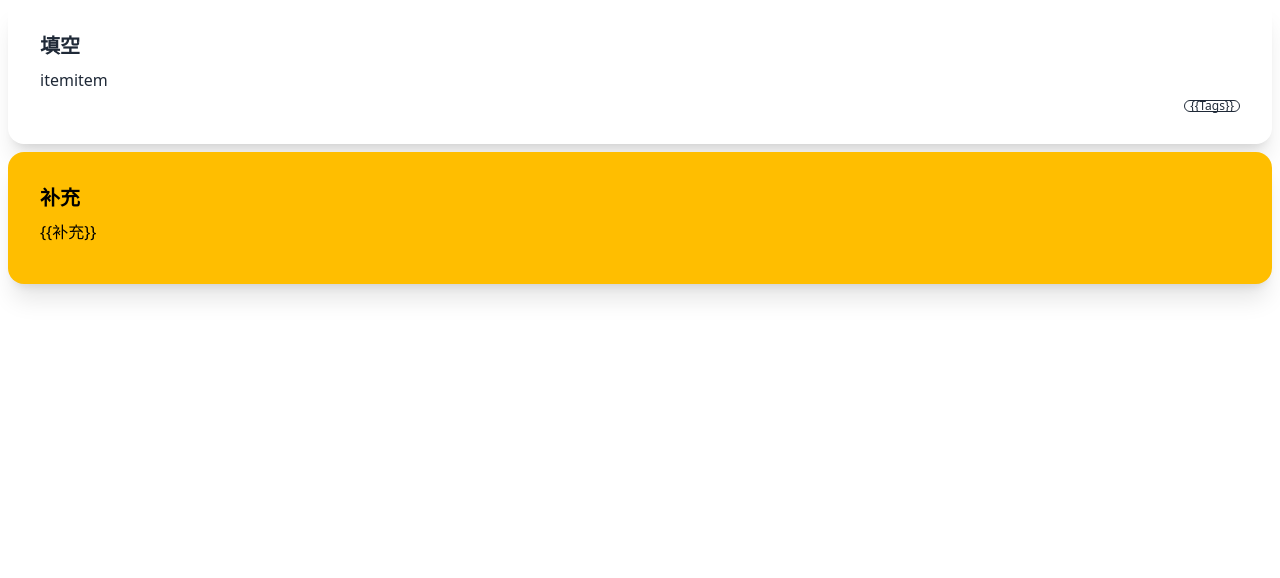
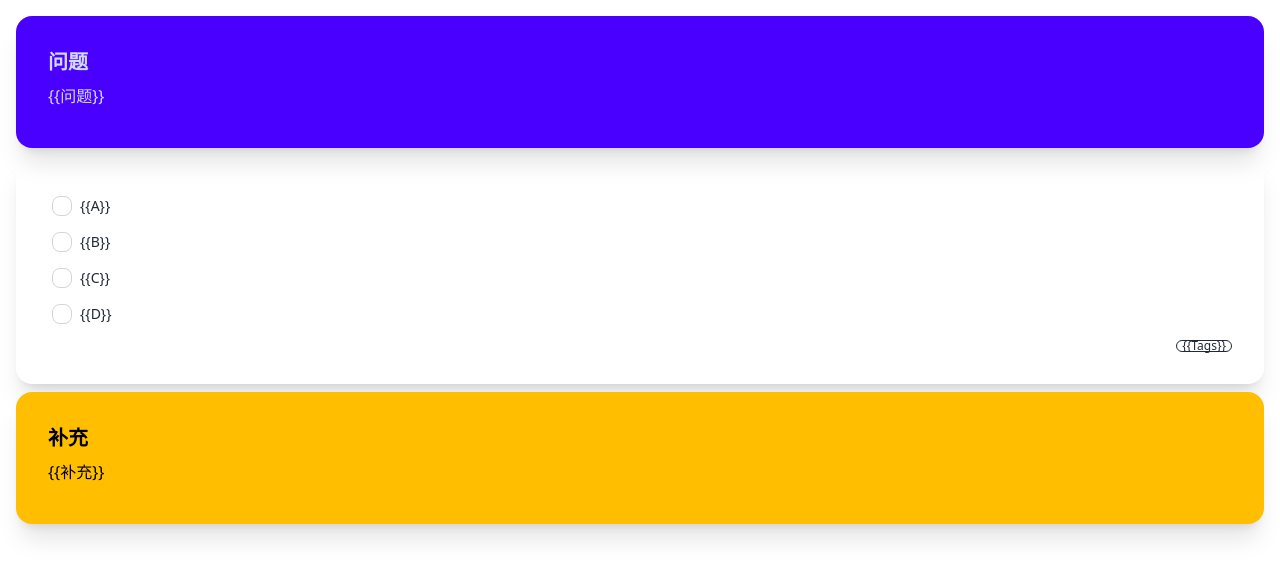
Before and after one commit to zhaorui2000/zr-anki-template, a Preact app: page / in a window 1280 px wide. Shown: the top 578 px of the page. Built offline with nearby package versions, Linux system fonts and the light colour scheme.

Commit message:
feat: 多选题

```diff
--- /dev/null
+++ b/src/components/CheckBox.jsx
@@ -0,0 +1,62 @@
+import { cva, cx } from "class-variance-authority";
+export default function CheckBox(props) {
+  const {
+    checkColor,
+    bgColor,
+    size,
+    children,
+    checked,
+    className,
+    ...restProps
+  } = props;
+  const checkClass = cva(["checkbox"], {
+    variants: {
+      checkColor: {
+        primary: ["checkbox-primary"],
+        secondary: ["checkbox-secondary"],
+        accent: ["checkbox-accent"],
+        neutral: ["checkbox-neutral"],
+        base: ["base-100"],
+        info: ["checkbox-info"],
+        success: ["checkbox-success"],
+        warning: ["checkbox-warning"],
+        error: ["checkbox-error"],
+      },
+      bgColor: {
+        primary: ["bg-primary"],
+        secondary: ["bg-secondary"],
+        accent: ["bg-accent"],
+        neutral: ["bg-neutral"],
+        base: ["base-100"],
+        info: ["bg-info"],
+        success: ["bg-success"],
+        warning: ["bg-warning"],
+        error: ["bg-error"],
+      },
+      size: {
+        lg: ["checkbox-lg"],
+        md: ["checkbox-md"],
+        sm: ["checkbox-sm"],
+        xs: ["checkbox-xs"],
+      },
+    },
+    defaultVariants: {
+      checkColor: "base",
+      size: "sm",
+      bgColor: "base",
+    },
+  });
+  return (
+    <div class={cx("form-control", "w-fit", className)}>
+      <label className="cursor-pointer label">
+        <input
+          type="checkbox"
+          checked={checked}
+          className={checkClass({ checkColor, size, bgColor })}
+          {...restProps}
+        />
+        <span className="label-text ml-2">{children}</span>
+      </label>
+    </div>
+  );
+}
--- a/src/components/Radio.jsx
+++ b/src/components/Radio.jsx
@@ -49,7 +49,7 @@ export default function Radio(props) {
     },
   });
   return (
-    <div class={cx("form-control", "w-fit", className)}>
+    <div className={cx("form-control", "w-fit", className)}>
       <label class="label cursor-pointer">
         <input
           type="radio"
--- a/src/main.jsx
+++ b/src/main.jsx
@@ -1,5 +1,5 @@
 import { render } from "preact";
 import "./index.css";
-import App from "./填空题/reverse";
+import App from "./多选题/reverse";
 
 render(<App />, document.getElementById("app"));
--- /dev/null
+++ b/src/多选题/index.jsx
@@ -0,0 +1,118 @@
+import { useCallback, useMemo, useState } from "preact/hooks";
+import Button from "../components/Button";
+import Card from "./../components/Card";
+import CheckBox from "./../components/CheckBox";
+import { v4 as uuid } from "uuid";
+import generateUniqueRandomNumbers from "./../utils/generateUniqueRandomNumbers";
+import { cva } from "class-variance-authority";
+export default function App() {
+  const [result, setResult] = useState([]);
+  const [showAnswer, setShowAnswer] = useState(false);
+
+  const question = "{{问题}}";
+  const optionA = "{{A}}";
+  const optionB = "{{B}}";
+  const optionC = "{{C}}";
+  const optionD = "{{D}}";
+  const answer = "{{答案}}".split("").map((item) => item.toUpperCase());
+
+  const randomOrder = useMemo(() => generateUniqueRandomNumbers(1, 4), []);
+
+  const name = uuid();
+
+  const orderClass = cva("", {
+    variants: {
+      order: {
+        1: "order-1",
+        2: "order-2",
+        3: "order-3",
+        4: "order-4",
+      },
+    },
+  });
+
+  const calcColor = useCallback(
+    function (value) {
+      if (!showAnswer) {
+        return "";
+      }
+      console.log(result, value);
+      if (answer.includes(value)) {
+        return "success";
+      }
+      if (result.includes(value)) {
+        return "error";
+      }
+    },
+    [showAnswer]
+  );
+
+  const handleClick = function () {
+    setShowAnswer(true);
+  };
+  const handleChange = function (e) {
+    let resultSet = new Set(result);
+    let value = e.target.value;
+    if (e.target.checked) {
+      resultSet.add(value);
+    } else {
+      resultSet.delete(value);
+    }
+    setResult([...resultSet]);
+  };
+
+  return (
+    <div className="flex flex-col gap-y-2 p-4">
+      <Card title="问题" color="primary">
+        {question}
+      </Card>
+      <Card>
+        <div className="grid">
+          <CheckBox
+            value="A"
+            name={name}
+            onChange={handleChange}
+            bgColor={calcColor("A")}
+            checkColor={calcColor("A")}
+            className={orderClass({ order: randomOrder[0] })}
+          >
+            {optionA}
+          </CheckBox>
+          <CheckBox
+            value="B"
+            name={name}
+            onChange={handleChange}
+            bgColor={calcColor("B")}
+            checkColor={calcColor("B")}
+            className={orderClass({ order: randomOrder[1] })}
+          >
+            {optionB}
+          </CheckBox>
+          <CheckBox
+            value="C"
+            name={name}
+            onChange={handleChange}
+            bgColor={calcColor("C")}
+            checkColor={calcColor("C")}
+            className={orderClass({ order: randomOrder[2] })}
+          >
+            {optionC}
+          </CheckBox>
+          <CheckBox
+            value="D"
+            name={name}
+            onChange={handleChange}
+            bgColor={calcColor("D")}
+            checkColor={calcColor("D")}
+            className={orderClass({ order: randomOrder[3] })}
+          >
+            {optionD}
+          </CheckBox>
+        </div>
+      </Card>
+      <Button color="primary" disabled={showAnswer} onClick={handleClick}>
+        确定
+      </Button>
+    </div>
+  );
+}
--- /dev/null
+++ b/src/多选题/reverse.jsx
@@ -0,0 +1,73 @@
+import { useCallback, useMemo, useState } from "preact/hooks";
+import Card from "./../components/Card";
+import Tags from "./../modules/Tags";
+import CheckBox from "./../components/CheckBox";
+import { v4 as uuid } from "uuid";
+import generateUniqueRandomNumbers from "./../utils/generateUniqueRandomNumbers";
+import { cva } from "class-variance-authority";
+export default function App() {
+  const question = "{{问题}}";
+  const optionA = "{{A}}";
+  const optionB = "{{B}}";
+  const optionC = "{{C}}";
+  const optionD = "{{D}}";
+  const extension = "{{补充}}";
+  const answer = "{{答案}}".split("").map((item) => item.toUpperCase());
+
+  const randomOrder = useMemo(() => generateUniqueRandomNumbers(1, 4), []);
+
+  const name = uuid();
+
+  const calcColor = useCallback(function (value) {
+    if (answer.includes(value)) {
+      return "success";
+    }
+  }, []);
+
+  return (
+    <div className="flex flex-col gap-y-2 p-4">
+      <Card title="问题" color="primary">
+        {question}
+      </Card>
+      <Card actions={<Tags></Tags>}>
+        <div className="grid">
+          <CheckBox
+            value="A"
+            name={name}
+            bgColor={calcColor("A")}
+            checkColor={calcColor("A")}
+          >
+            {optionA}
+          </CheckBox>
+          <CheckBox
+            value="B"
+            name={name}
+            bgColor={calcColor("B")}
+            checkColor={calcColor("B")}
+          >
+            {optionB}
+          </CheckBox>
+          <CheckBox
+            value="C"
+            name={name}
+            bgColor={calcColor("C")}
+            checkColor={calcColor("C")}
+          >
+            {optionC}
+          </CheckBox>
+          <CheckBox
+            value="D"
+            name={name}
+            bgColor={calcColor("D")}
+            checkColor={calcColor("D")}
+          >
+            {optionD}
+          </CheckBox>
+        </div>
+      </Card>
+      <Card color="warning" title="补充">
+        {extension}
+      </Card>
+    </div>
+  );
+}
```
